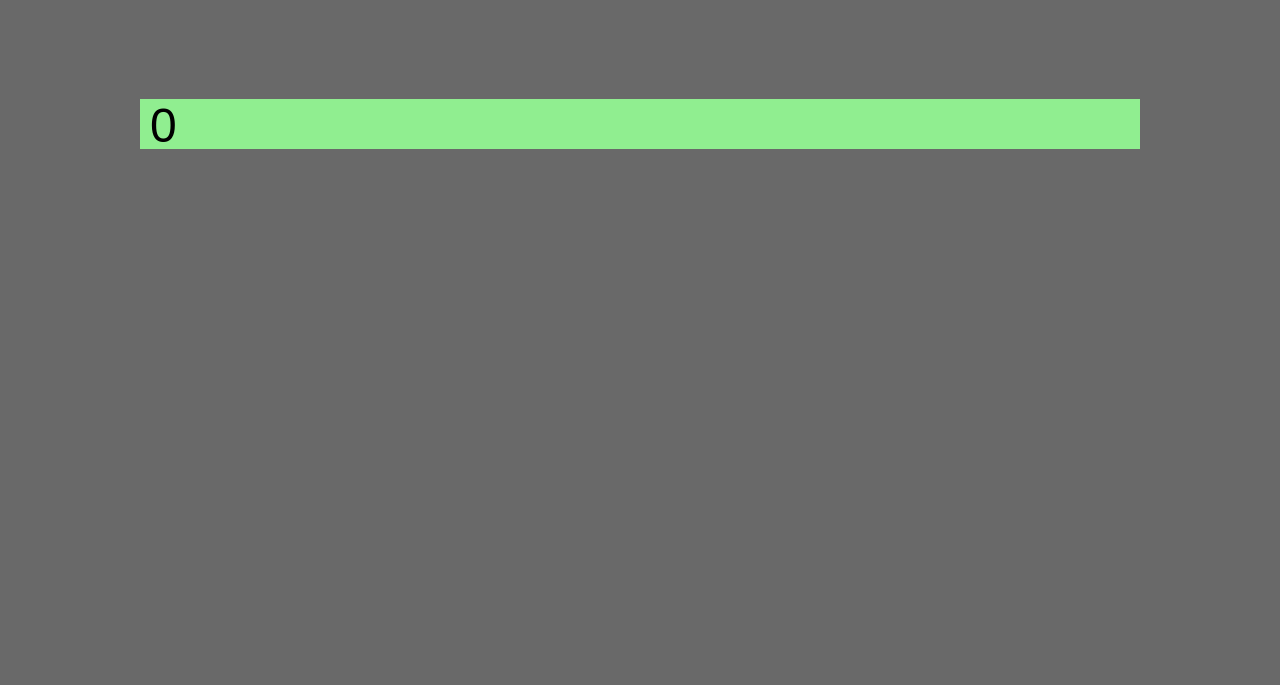
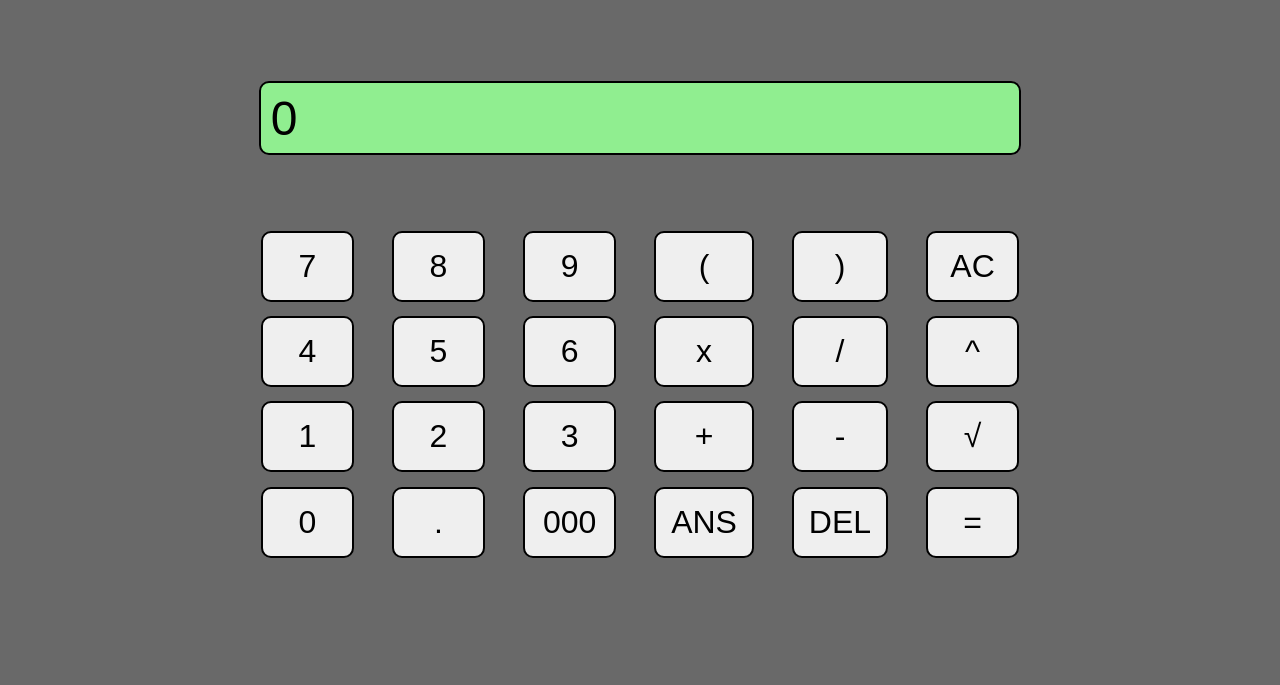
Before and after one commit to Shuriky/calculator, a plain HTML site: page index.html in a window 1280 px wide. Shown: the part 115-800 px from the top of the page. Drawn offline with nearby package versions, Linux system fonts and the light colour scheme.

Commit message:
add buttons + redesign some shits

```diff
--- a/index.html
+++ b/index.html
@@ -7,16 +7,53 @@
     <link href="style.css" rel="stylesheet" />
 </head>
 <body>
+    <!-- Calculator Labels -->
     <div class="heading">
         <h1 class="casio">CASIO</h1>
         <h2 class="classwiz">CLASSWIZ</h2>
     </div>
-    <div class="screen">
-        <div class="display">
-            <p class="output">0</p>
+
+
+    <div class="calculator">
+        <!-- Contents -->
+        <div class="contents">
+            <!-- Display -->
+            <div class="display">
+                <p class="output">0</p>
+            </div>
+            <!-- Buttons Grid -->
+            <div class="buttons">
+                <button class="cal-button" id="seven">7</button>
+                <button class="cal-button" id="eight">8</button>
+                <button class="cal-button" id="nine">9</button>
+                <button class="cal-button" id="left-bracket">(</button>
+                <button class="cal-button" id="right-bracket">)</button>
+                <button class="cal-button" id="ac">AC</button>
+                <button class="cal-button" id="four">4</button>
+                <button class="cal-button" id="five">5</button>
+                <button class="cal-button" id="six">6</button>
+                <button class="cal-button" id="multiply">x</button>
+                <button class="cal-button" id="divide">/</button>
+                <button class="cal-button" id="power">^</button>
+                <button class="cal-button" id="one">1</button>
+                <button class="cal-button" id="two">2</button>
+                <button class="cal-button" id="three">3</button>
+                <button class="cal-button" id="add">+</button>
+                <button class="cal-button" id="subtract">-</button>
+                <button class="cal-button" id="sqrt">√</button>
+                <button class="cal-button" id="zero">0</button>
+                <button class="cal-button" id="dot">.</button>
+                <button class="cal-button" id="triplezero">000</button>
+                <button class="cal-button" id="ans">ANS</button>
+                <button class="cal-button" id="delete">DEL</button>
+                <button class="cal-button" id="equal">=</button>
+            </div>
         </div>
     </div>
+
+    <!-- Scripts and Libraries -->
     <script src="https://cdnjs.cloudflare.com/ajax/libs/mathjs/11.11.2/math.min.js"></script>
     <script src="script.js"></script>
+
 </body>
 </html>
--- a/style.css
+++ b/style.css
@@ -17,33 +17,68 @@ body {
 .heading {
     display: flex;
     justify-content: space-between;
+    align-items: center;
     padding-left: 100px;
     padding-right: 50px;
 }
 
 .casio {
     color: var(--main-color);
+    font-size: 50px;
 }
 
 .classwiz {
     color: var(--wiz-color);
 }
 
-.screen {
+.calculator {
     display: flex;
     justify-content: center;
-    padding-top: 10%;
-    width: 100%;
+}
+
+.contents {
+    display: flex;
+    flex-direction: column;
+    justify-content: center;
+    align-items: center;
+    padding-top: 5%;
+    width: 60%;
 }
 
 .display {
     background-color: var(--screen-color);
-    width: 1000px;
-    height: 50px;
+    width: 100%;
+    height: 70px;
+    border-width: 2px;
+    border-style: solid;
+    border-color: black;
+    border-radius: 10px;
+    display: flex;
+    justify-content: flex-start;
+    align-items: center;
+
 }
 
 .output {
     font-size: 48px;
-    margin-top: -1px;
     margin-left: 10px;
 }
+
+.buttons {
+    width: 100%;
+    padding-top: 10%;
+    display: grid;
+    grid-template-columns: repeat(6, 1fr);
+    gap: 5%;
+
+}
+
+.cal-button {
+    font-size: 32px;
+    padding: 15px;
+    box-sizing: border-box;
+    border-width: 2px;
+    border-style: solid;
+    border-color: black;
+    border-radius: 10px;
+}
```
